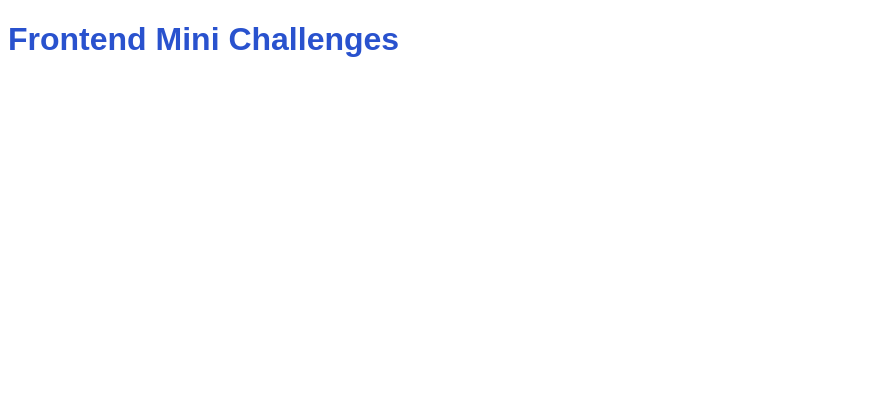
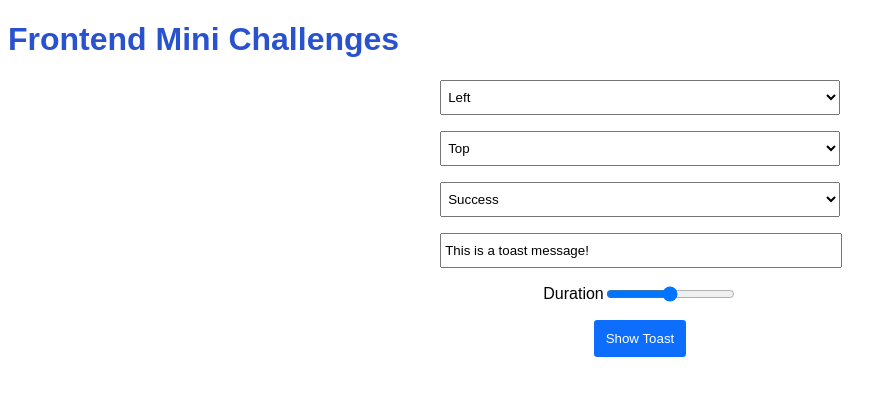
Before and after one commit to Sivananda-Balaji/frontend-react-challenges, a React (Vite) app: page /challenges/ToastPopup in a window 1280 px wide. Shown: the top 396 px of the page, without its empty margins (0-895 px from the left). Built offline with nearby package versions, Linux system fonts and the light colour scheme.

Commit message:
add toast popup challenge to the project

```diff
--- a/src/App.jsx
+++ b/src/App.jsx
@@ -26,6 +26,7 @@ import TabContainer from "./challenges/Tab/TabContainer";
 import ColorMixer from "./challenges/ColorMixer/ColorMixer";
 import EmailTemplates from "./challenges/EmailTemplates/EmailTemplates";
 import TrafficLights from "./challenges/TrafficLights/TrafficLights";
+import ToastPopup from "./challenges/ToastPopup/ToastPopup";
 
 function App() {
   return (
@@ -84,6 +85,7 @@ function App() {
             element={<EmailTemplates />}
           />
           <Route path="challenges/TrafficLights" element={<TrafficLights />} />
+          <Route path="challenges/ToastPopup" element={<ToastPopup />} />
         </Routes>
       </main>
     </div>
--- /dev/null
+++ b/src/challenges/ToastPopup/ToastPopup.jsx
@@ -0,0 +1,95 @@
+import { useEffect, useState } from "react";
+import style from "./Toastpopup.module.css";
+
+const ToastPopup = () => {
+  const [horizontal, setHorizontal] = useState("left");
+  const [vertical, setVertical] = useState("top");
+  const [messageType, setMessageType] = useState("success");
+  const [message, setMessage] = useState("This is a toast message!");
+  const [duration, setDuration] = useState(50);
+  const [showToast, setShowToast] = useState(false);
+  const handleShowToast = () => {
+    setShowToast(true);
+  };
+  const handleHideToast = () => {
+    setShowToast(false);
+  };
+  useEffect(() => {
+    const timer = setTimeout(() => {
+      handleHideToast();
+    }, duration * 100);
+    return () => clearTimeout(timer);
+  }, [duration]);
+  return (
+    <div className={style.container}>
+      <div className={style.toastContainer}>
+        <div>
+          <select
+            value={horizontal}
+            id="horizontalPosition"
+            onChange={(e) => setHorizontal(e.target.value)}
+          >
+            <option value="left">Left</option>
+            <option value="right">Right</option>
+          </select>
+        </div>
+        <div>
+          <select
+            value={vertical}
+            id="verticalPosition"
+            onChange={(e) => setVertical(e.target.value)}
+          >
+            <option value="top">Top</option>
+            <option value="bottom">Bottom</option>
+          </select>
+        </div>
+        <div>
+          <select
+            value={messageType}
+            id="messageType"
+            onChange={(e) => setMessageType(e.target.value)}
+          >
+            <option value="normal">Normal</option>
+            <option value="success">Success</option>
+            <option value="error">Error</option>
+            <option value="warning">Warning</option>
+            <option value="info">Info</option>
+          </select>
+        </div>
+        <div className={style.textContainer}>
+          <input
+            type="text"
+            placeholder="Message"
+            id="userMessage"
+            value={message}
+            onChange={(e) => setMessage(e.target.value)}
+          />
+        </div>
+        <div className={style.durationContainer}>
+          <label htmlFor="duration">Duration</label>
+          <input
+            type="range"
+            id="duration"
+            value={duration}
+            onChange={(e) => setDuration(e.target.value)}
+          />
+        </div>
+        <div className={style.buttonContainer}>
+          <button onClick={handleShowToast}>Show Toast</button>
+        </div>
+      </div>
+      {showToast && (
+        <div
+          className={`${style.toastMessage} ${horizontal === "left" ? style.left : style.right}
+        ${vertical === "top" ? style.top : style.bottom}
+        `}
+        >
+          <span>{message}</span>
+          <button onClick={handleHideToast}>x</button>
+        </div>
+      )}
+    </div>
+  );
+};
+
+export default ToastPopup;
--- /dev/null
+++ b/src/challenges/ToastPopup/Toastpopup.module.css
@@ -0,0 +1,66 @@
+.container {
+  font-family: sans-serif;
+  font-size: 1rem;
+}
+
+.toastContainer {
+  max-width: 25rem;
+  margin: 0 auto;
+  display: flex;
+  flex-direction: column;
+  gap: 1rem;
+}
+
+.toastContainer select {
+  width: 100%;
+  padding: 0.5rem 0.2rem;
+}
+
+.textContainer input {
+  width: 98%;
+  padding: 0.5rem 0.2rem;
+}
+
+.durationContainer {
+  display: flex;
+  align-items: center;
+  justify-content: center;
+}
+
+.buttonContainer {
+  display: flex;
+  justify-content: center;
+}
+
+.buttonContainer button {
+  background-color: #0d6efd;
+  color: #fff;
+  border: none;
+  padding: 0.7rem;
+  border-radius: 0.2rem;
+  cursor: pointer;
+}
+
+.toastMessage {
+  padding: 0.5rem;
+  border: 1px solid gray;
+  position: absolute;
+  background-color: #fff;
+}
+.toastMessage span {
+  margin-right: 1rem;
+}
+
+.left {
+  left: 1rem;
+}
+.top {
+  top: 1rem;
+}
+.right {
+  right: 1rem;
+}
+
+.bottom {
+  bottom: 1rem;
+}
--- a/src/pages/Home.jsx
+++ b/src/pages/Home.jsx
@@ -83,6 +83,9 @@ const Home = () => {
         <li>
           <Link to="challenges/TrafficLights">Traffic Lights</Link>
         </li>
+        <li>
+          <Link to="challenges/ToastPopup">Toast Popup</Link>
+        </li>
       </ul>
     </div>
   );
```
